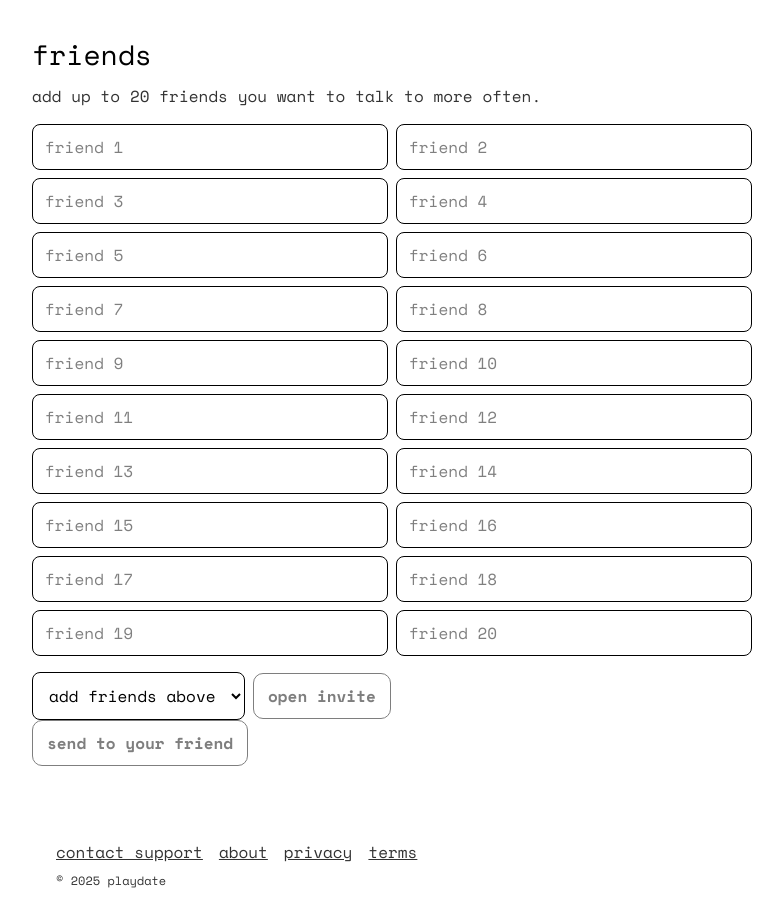
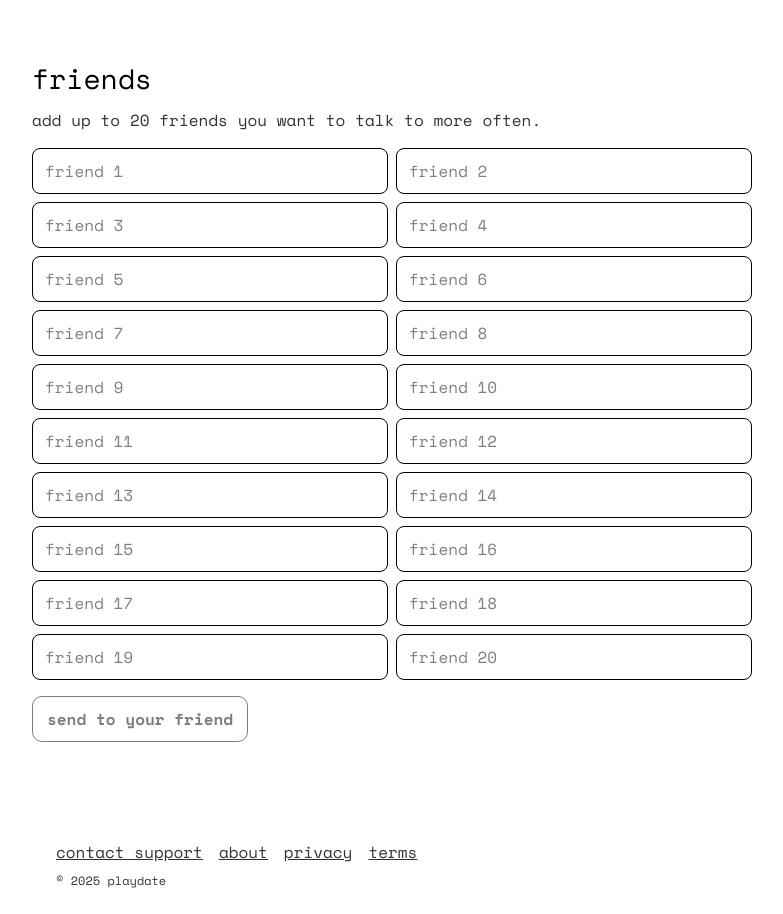
Before and after one commit to shaune-marx/nextjs-boilerplate, a Next.js app: page /friends in a window 1280 px wide. Shown: the whole page, without its empty margins (248-1031 px from the left). Built offline with nearby package versions, Linux system fonts and the light colour scheme.

Commit message:
Update page.tsx

```diff
--- a/app/friends/page.tsx
+++ b/app/friends/page.tsx
@@ -116,37 +116,6 @@ useEffect(() => {
 
 
 
-<div style={{ marginTop: 16, display: "flex", gap: 8, alignItems: "center", flexWrap: "wrap" }}>
-  <select
-    value={selected}
-    onChange={(e) => setSelected(e.target.value)}
-    style={{ padding: "10px 12px", border: "1px solid #000", borderRadius: 8 }}
-  >
-    {filled.length === 0 ? (
-      <option value="">add friends above</option>
-    ) : (
-      filled.map((n) => (
-        <option key={n} value={n}>{n}</option>
-      ))
-    )}
-  </select>
-
-  <a
-    href={selected ? `/invite?f=${encodeURIComponent(selected)}` : "#"}
-    style={{
-      padding: "10px 14px",
-      borderRadius: 10,
-      border: "1px solid #000",
-      fontWeight: 600,
-      textDecoration: "none",
-      pointerEvents: selected ? "auto" : "none",
-      opacity: selected ? 1 : 0.5,
-    }}
-  >
-    open invite
-  </a>
-</div>
-
 <button
   onClick={sendToday}
   style={{
```
